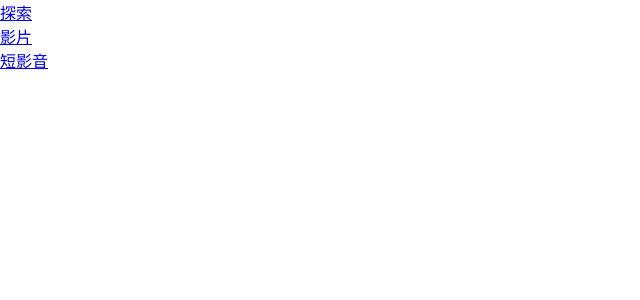
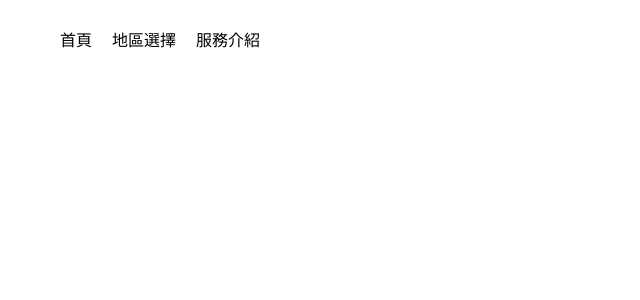
Before and after one commit to azsxdcfv87/jp-bubble, a React (Create React App) app: page / in a window 1280 px wide. Shown: the top 300 px of the page, without its empty margins (0-640 px from the left). Built offline with nearby package versions, Linux system fonts and the light colour scheme.

Commit message:
modify react header

```diff
--- a/package.json
+++ b/package.json
@@ -9,6 +9,7 @@
     "react": "^18.3.1",
     "react-dom": "^18.3.1",
     "react-scripts": "5.0.1",
+    "styled-components": "^6.1.11",
     "web-vitals": "^2.1.4"
   },
   "scripts": {
--- a/src/components/Header.jsx
+++ b/src/components/Header.jsx
@@ -1,25 +1,90 @@
 import React from "react";
+import styled from "styled-components";
 
 const Header = () => {
   return (
-    <div class="NavHeader">
-      <div class="NavHeaderAll">
-        <nav class="NavHeader_Left">
-          <div class="NavHeader_Tab">
-            <a href=".#">
-              <div>探索</div>
-            </a>
-            <a href=".#">
-              <div>影片</div>
-            </a>
-            <a href=".#">
-              <div>短影音</div>
-            </a>
-          </div>
-        </nav>
-      </div>
-    </div>
+    <NavHeader>
+      <NavHeaderAll>
+        <NavHeaderLeft>
+          <NavHeaderTab>
+            <NavHeaderTabLink>
+              <NavHeaderTab>首頁</NavHeaderTab>
+            </NavHeaderTabLink>
+            <NavHeaderTabLink>
+              <NavHeaderTab>地區選擇</NavHeaderTab>
+            </NavHeaderTabLink>
+            <NavHeaderTabLink>
+              <NavHeaderTab>服務介紹</NavHeaderTab>
+            </NavHeaderTabLink>
+          </NavHeaderTab>
+        </NavHeaderLeft>
+      </NavHeaderAll>
+    </NavHeader>
   );
 };
 
+const Body = styled.div`
+  display: flex;
+  flex-direction: column;
+  min-height: 100vh;
+  overflow: hidden;
+`;
+
+const navHeader = styled.div`
+  display: flex;
+  height: 64px;
+  width: 100%;
+  position: fixed;
+  top: 0px;
+  left: 0px;
+`;
+
+const NavHeader = styled.div`
+  display: flex;
+  height: 64px;
+  width: 100%;
+  position: fixed;
+  top: 0px;
+  left: 0px;
+`;
+
+const NavHeaderAll = styled.div`
+  width: 100%;
+  display: flex;
+  justify-content: space-between;
+  padding: 0 20px;
+`;
+
+const NavHeaderLeft = styled.div`
+  display: flex;
+  padding-top: 14px;
+`;
+
+const NavHeaderTab = styled.div`
+  display: flex;
+  margin-left: 20px;
+`;
+
+const NavHeaderTabLink = styled.div`
+  display: flex;
+  align-items: center;
+`;
+
+const NavHeaderTabDiv = styled.div`
+  display: flex;
+  justify-content: center;
+  font-size: 22px;
+  padding: 0 12px 13px;
+  margin-right: 4px;
+`;
+
+const HeaderShortsBadgeFree = styled.div`
+  position: absolute;
+  top: 10px;
+  left: 333px;
+  transform: rotate(10deg);
+`;
+
+
+
 export default Header;
```
Also changed, not shown: 1 other file (tests, documents, lock files or other folders).
